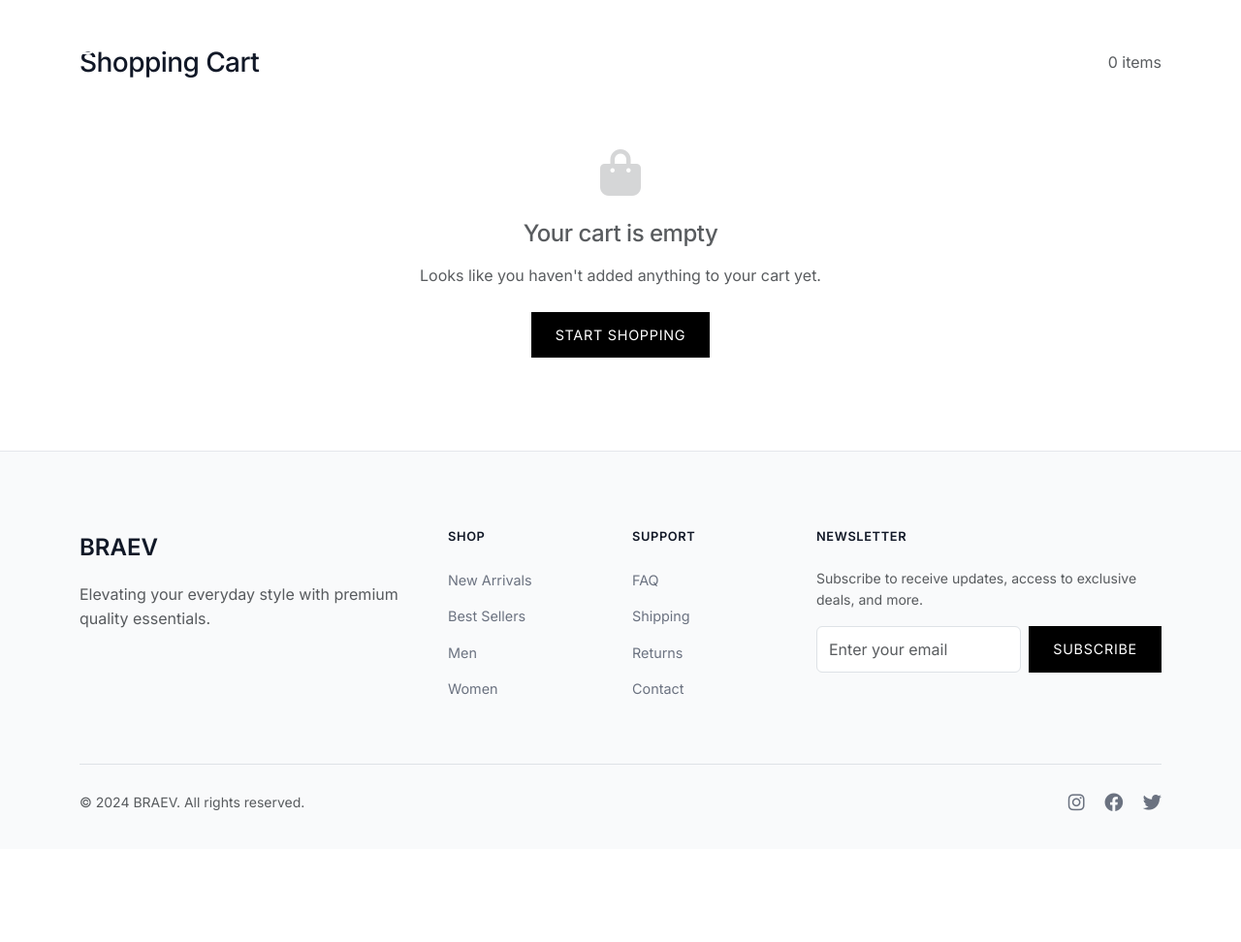
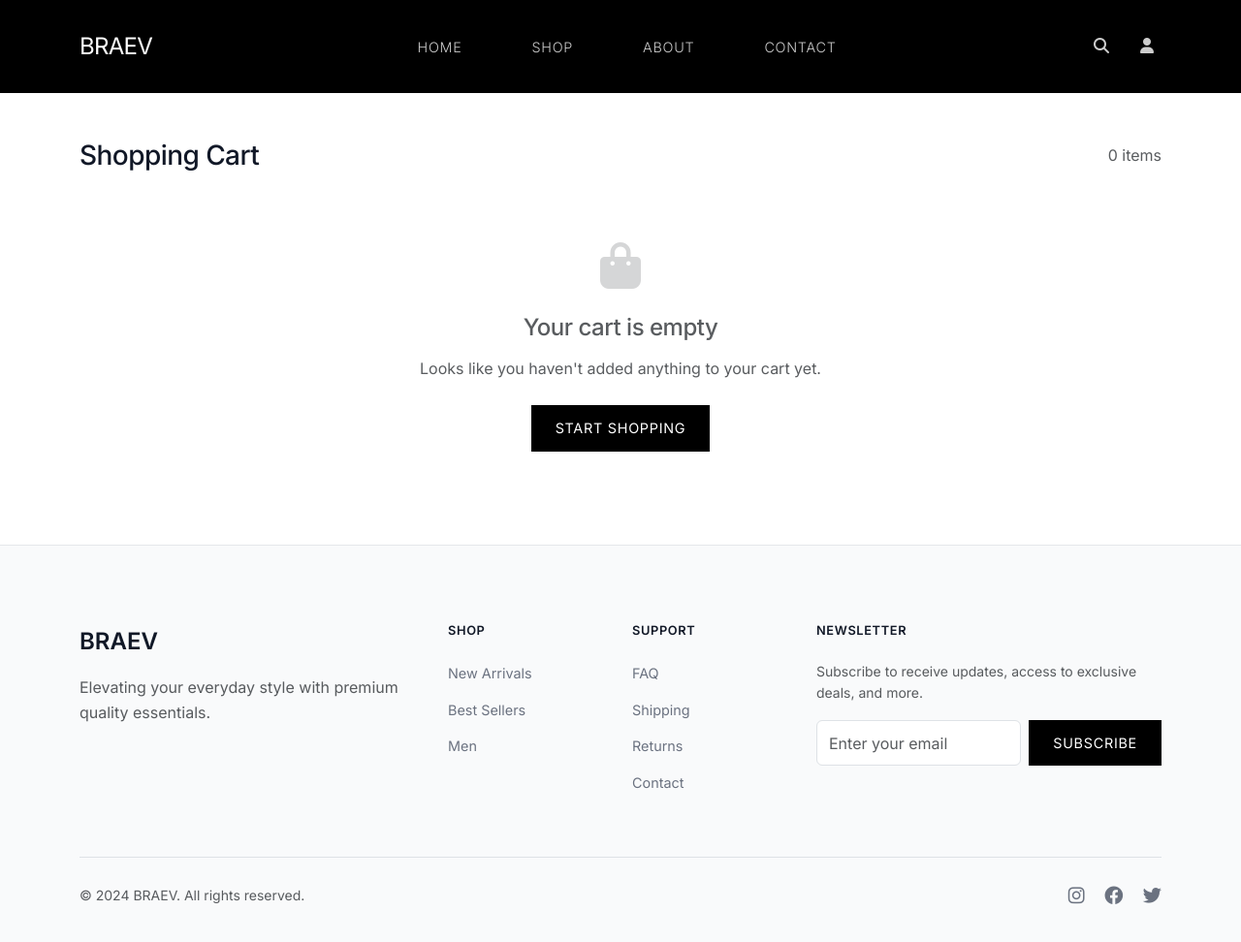
Before and after one commit to KITTuEN/Ecommerce, a Flask app: page /cart in a window 1280 px wide. Shown: the whole page at 97% size. Before the commit the page ends 837 px from the top, so only its background shows below. Run offline with Flask 3, Linux system fonts and the light colour scheme; parts of the project's set-up code (start-up, migrations or seed data) failed here and were passed over; some libraries are stand-ins or nearby versions.

Commit message:
Update navbar to be black on non-home pages and remove Women link from footer

```diff
--- a/static/css/style.css
+++ b/static/css/style.css
@@ -112,6 +112,11 @@ a:hover {
     width: 100%;
     z-index: 1000;
     border-bottom: none;
+}
+
+.navbar-solid {
+    background-color: black;
+    position: relative;
 }
 
 .navbar-brand {
--- a/templates/base.html
+++ b/templates/base.html
@@ -25,7 +25,7 @@
 <body>
 
     <!-- Navbar -->
-    <nav class="navbar navbar-expand-lg">
+    <nav class="navbar navbar-expand-lg {{ 'navbar-solid' if request.endpoint != 'index' else '' }}">
         <div class="container">
             <!-- Logo (Left) -->
             <a href="{{ url_for('index') }}" class="navbar-brand">BRAEV</a>
@@ -95,7 +95,7 @@
                         <li><a href="#">New Arrivals</a></li>
                         <li><a href="#">Best Sellers</a></li>
                         <li><a href="#">Men</a></li>
-                        <li><a href="#">Women</a></li>
+
                     </ul>
                 </div>
                 <div class="col-md-2 col-6">
```
